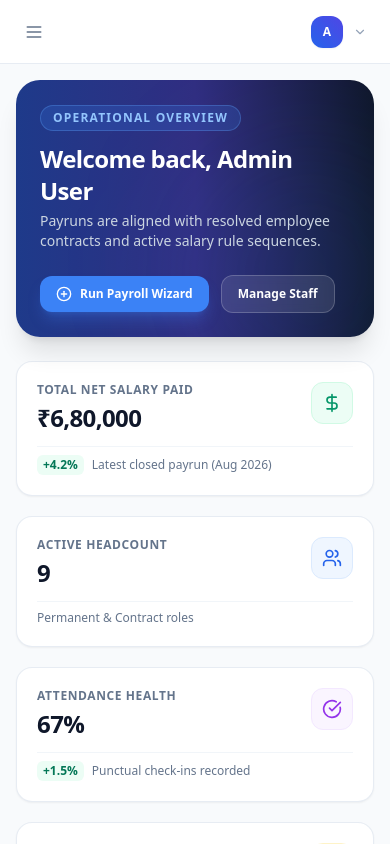
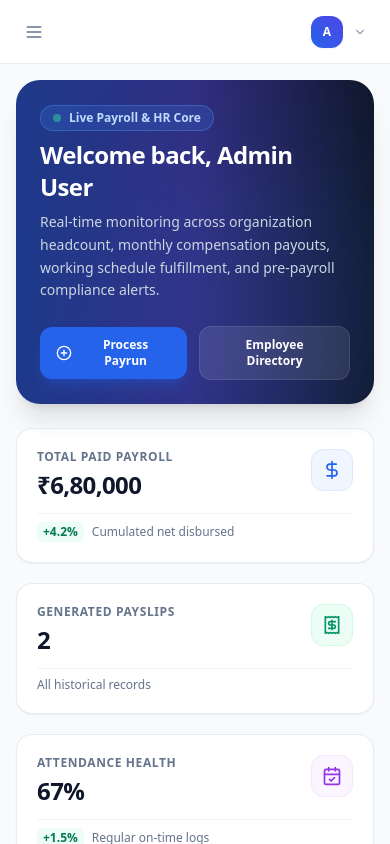
Before and after one commit to Avanti0/PeoplePay360_Team301, a React (Vite) app in the folder frontend/: page /dashboard in a window 390 px wide. Built offline with nearby package versions, Linux system fonts and the light colour scheme; no server answers.

Commit message:
Remove Salary Trend & Payouts Chart from dashboard view

```diff
--- a/frontend/src/pages/dashboard/DashboardPage.tsx
+++ b/frontend/src/pages/dashboard/DashboardPage.tsx
@@ -80,7 +80,6 @@ export const DashboardPage: React.FC = () => {
   };
 
   const maxDeptCost = Math.max(...deptCosts.map((d) => d.cost), 1);
-  const maxTrendGross = Math.max(...salaryTrend.map((t) => t.gross), 1);
 
   if (isLoading) {
     return (
@@ -98,93 +97,87 @@ export const DashboardPage: React.FC = () => {
       {/* Welcome Banner */}
       <div className="bg-gradient-to-r from-blue-900 via-indigo-900 to-slate-900 rounded-3xl p-6 md:p-8 text-white shadow-xl relative overflow-hidden">
         <div className="relative z-10 flex flex-col md:flex-row md:items-center justify-between gap-6">
-          <div>
-            <span className="inline-block text-xs font-bold uppercase tracking-widest text-blue-300 bg-blue-500/20 px-3 py-1 rounded-full border border-blue-400/30 mb-3">
-              Operational Overview
-            </span>
-            <h2 className="text-2xl md:text-3xl font-extrabold tracking-tight">
-              Welcome back, {user?.employeeName || 'Operations Lead'}
-            </h2>
-            <p className="text-slate-300 text-sm mt-1 max-w-xl">
-              Payruns are aligned with resolved employee contracts and active salary rule sequences.
+          <div className="space-y-2">
+            <div className="inline-flex items-center gap-2 px-3 py-1 rounded-full bg-blue-500/20 border border-blue-400/30 text-blue-200 text-xs font-semibold backdrop-blur-sm">
+              <span className="w-2 h-2 rounded-full bg-emerald-400 animate-pulse" />
+              Live Payroll & HR Core
+            </div>
+            <h1 className="text-2xl md:text-3xl font-extrabold tracking-tight">
+              Welcome back, {user?.employeeName || user?.username || 'Administrator'}
+            </h1>
+            <p className="text-slate-300 text-sm max-w-2xl leading-relaxed">
+              Real-time monitoring across organization headcount, monthly compensation payouts,
+              working schedule fulfillment, and pre-payroll compliance alerts.
             </p>
           </div>
 
-          <div className="flex flex-wrap items-center gap-3">
-            {hasRole('hr_payroll_user') && (
+          <div className="flex items-center gap-3 shrink-0">
             <button
               onClick={() => navigate('/payruns')}
-                className="px-4 py-2.5 rounded-xl bg-blue-500 hover:bg-blue-600 text-white text-xs font-bold flex items-center gap-2 shadow-lg shadow-blue-500/30 transition-all"
+              className="px-4 py-2.5 rounded-xl bg-blue-600 hover:bg-blue-500 text-white font-semibold text-xs shadow-lg shadow-blue-600/30 flex items-center gap-2 transition-all cursor-pointer"
             >
               <PlusCircle className="w-4 h-4" />
-                <span>Run Payroll Wizard</span>
+              <span>Process Payrun</span>
             </button>
-            )}
-            {hasRole('hr_manager') && (
             <button
               onClick={() => navigate('/employees')}
-                className="px-4 py-2.5 rounded-xl bg-white/10 hover:bg-white/20 text-white text-xs font-bold border border-white/20 backdrop-blur-sm transition-all"
+              className="px-4 py-2.5 rounded-xl bg-white/10 hover:bg-white/20 text-white font-semibold text-xs border border-white/10 backdrop-blur-sm transition-all cursor-pointer"
             >
-                Manage Staff
+              <span>Employee Directory</span>
             </button>
-            )}
           </div>
         </div>
-
-        {/* Decorative background circle */}
-        <div className="absolute -right-16 -bottom-16 w-64 h-64 bg-blue-500/10 rounded-full blur-3xl pointer-events-none" />
+        <div className="absolute -right-16 -bottom-16 w-80 h-80 bg-blue-500/10 rounded-full blur-3xl pointer-events-none" />
       </div>
 
       {/* KPI Cards Grid */}
-      <div className="grid grid-cols-1 sm:grid-cols-2 lg:grid-cols-4 gap-5">
+      <div className="grid grid-cols-1 md:grid-cols-2 lg:grid-cols-4 gap-5">
         <KpiCard
-          title="Total Net Salary Paid"
+          title="Total Paid Payroll"
           value={formatCurrency(kpis?.totalNetSalaryPaid || 0)}
-          subtitle="Latest closed payrun (Aug 2026)"
+          subtitle="Cumulated net disbursed"
           icon={DollarSign}
+          color="blue"
+          trend={{ value: '+4.2%', isPositive: true }}
+        />
+        <KpiCard
+          title="Generated Payslips"
+          value={kpis?.payslipsGenerated || 0}
+          subtitle="All historical records"
+          icon={Receipt}
           color="emerald"
-          trend={{ value: '+4.2%', isPositive: true }}
-          onClick={() => navigate('/payruns')}
+        />
+        <KpiCard
+          title="Attendance Health"
+          value={`${kpis?.attendanceHealthPercentage || 100}%`}
+          subtitle="Regular on-time logs"
+          icon={CalendarCheck}
+          color="purple"
+          trend={{ value: '+1.5%', isPositive: true }}
         />
         <KpiCard
           title="Active Headcount"
           value={kpis?.activeEmployeesCount || 0}
-          subtitle="Permanent & Contract roles"
+          subtitle="Full-time active contracts"
           icon={Users}
-          color="blue"
-          onClick={() => navigate('/employees')}
-        />
-        <KpiCard
-          title="Attendance Health"
-          value={`${kpis?.attendanceHealthPercentage || 92}%`}
-          subtitle="Punctual check-ins recorded"
-          icon={CheckCircle}
-          color="purple"
-          trend={{ value: '+1.5%', isPositive: true }}
-          onClick={() => navigate('/attendance')}
-        />
-        <KpiCard
-          title="Approved Time Off"
-          value={`${kpis?.approvedTimeOffDays || 0} Days`}
-          subtitle={`${kpis?.pendingLeaveRequestsCount || 0} requests awaiting review`}
-          icon={CalendarCheck}
           color="amber"
-          onClick={() => navigate('/time-off')}
         />
       </div>
 
-      {/* Secondary KPI Row */}
-      <div className="grid grid-cols-1 sm:grid-cols-3 gap-5">
+      {/* Secondary Operational Metrics */}
+      <div className="grid grid-cols-1 md:grid-cols-3 gap-5">
         <div className="bg-white rounded-2xl border border-slate-200/80 p-5 flex items-center gap-4">
           <div className="p-3 rounded-xl bg-blue-50 text-blue-600 border border-blue-100">
-            <Receipt className="w-6 h-6" />
+            <Clock className="w-6 h-6" />
           </div>
           <div>
             <p className="text-xs text-slate-500 font-semibold uppercase tracking-wider">
-              Payslips Generated
+              Pending Leave Approvals
             </p>
-            <p className="text-xl font-bold text-slate-900">{kpis?.payslipsGenerated || 0}</p>
-            <p className="text-[11px] text-slate-400">All periods combined</p>
+            <p className="text-xl font-bold text-slate-900">
+              {kpis?.pendingLeaveRequestsCount || 0}
+            </p>
+            <p className="text-[11px] text-slate-400">Awaiting management action</p>
           </div>
         </div>
 
@@ -194,7 +187,7 @@ export const DashboardPage: React.FC = () => {
           </div>
           <div>
             <p className="text-xs text-slate-500 font-semibold uppercase tracking-wider">
-              Avg Employee Net Salary
+              Average Net Salary
             </p>
             <p className="text-xl font-bold text-slate-900">
               {formatCurrency(kpis?.averageSalary || 0)}
@@ -217,79 +210,20 @@ export const DashboardPage: React.FC = () => {
         </div>
       </div>
 
-      {/* Analytics & Alerts Grid */}
-      <div className="grid grid-cols-1 lg:grid-cols-3 gap-6">
-        {/* Monthly Net Salary Trend Chart */}
-        <div className="lg:col-span-2 bg-white rounded-2xl border border-slate-200/80 p-6 shadow-sm">
-          <div className="flex items-center justify-between mb-6">
-            <div>
-              <h3 className="text-base font-bold text-slate-900">Salary Trend & Payouts</h3>
-              <p className="text-xs text-slate-500">Gross vs Net monthly distribution</p>
-            </div>
-            <span className="text-xs font-semibold text-slate-500 bg-slate-100 px-2.5 py-1 rounded-lg">
-              Last 5 Months
-            </span>
-          </div>
-
-          {/* SVG Bar / Trend Chart */}
-          <div className="space-y-4">
-            <div className="h-56 flex items-end gap-6 pt-4 px-2 border-b border-slate-100">
-              {salaryTrend.map((item) => {
-                const grossHeightPercent = Math.round((item.gross / maxTrendGross) * 100);
-                const netHeightPercent = Math.round((item.net / maxTrendGross) * 100);
-
-                return (
-                  <div key={item.month} className="flex-1 flex flex-col items-center h-full justify-end group">
-                    <div className="w-full flex items-end justify-center gap-1.5 h-full">
-                      {/* Gross Bar */}
-                      <div
-                        style={{ height: `${grossHeightPercent}%` }}
-                        className="w-1/2 max-w-[28px] bg-blue-200 hover:bg-blue-300 rounded-t-lg transition-all relative group/bar"
-                      >
-                        <div className="absolute -top-8 left-1/2 -translate-x-1/2 bg-slate-900 text-white text-[10px] py-1 px-1.5 rounded opacity-0 group-hover/bar:opacity-100 transition-opacity pointer-events-none whitespace-nowrap z-10">
-                          Gross: {formatCurrency(item.gross)}
-                        </div>
-                      </div>
-                      {/* Net Bar */}
-                      <div
-                        style={{ height: `${netHeightPercent}%` }}
-                        className="w-1/2 max-w-[28px] bg-blue-600 hover:bg-blue-700 rounded-t-lg transition-all relative group/bar"
-                      >
-                        <div className="absolute -top-8 left-1/2 -translate-x-1/2 bg-slate-900 text-white text-[10px] py-1 px-1.5 rounded opacity-0 group-hover/bar:opacity-100 transition-opacity pointer-events-none whitespace-nowrap z-10">
-                          Net: {formatCurrency(item.net)}
-                        </div>
-                      </div>
-                    </div>
-                    <span className="text-[11px] font-semibold text-slate-600 mt-2 truncate max-w-[70px]">
-                      {item.month.split(' ')[0]}
-                    </span>
-                  </div>
-                );
-              })}
-            </div>
-
-            {/* Legend */}
-            <div className="flex items-center justify-center gap-6 pt-2 text-xs font-medium text-slate-600">
-              <div className="flex items-center gap-2">
-                <span className="w-3 h-3 rounded-md bg-blue-200" />
-                <span>Gross Payout</span>
-              </div>
-              <div className="flex items-center gap-2">
-                <span className="w-3 h-3 rounded-md bg-blue-600" />
-                <span>Net Credited to Employees</span>
-              </div>
-            </div>
-          </div>
-        </div>
-
       {/* Salary Cost by Department */}
-        <div className="bg-white rounded-2xl border border-slate-200/80 p-6 shadow-sm flex flex-col justify-between">
-          <div>
+      <div className="bg-white rounded-2xl border border-slate-200/80 p-6 shadow-sm">
         <div className="flex items-center justify-between mb-4">
           <div>
             <h3 className="text-base font-bold text-slate-900">Cost by Department</h3>
             <p className="text-xs text-slate-500">Live allocation across units</p>
           </div>
+          <button
+            onClick={() => navigate('/employees')}
+            className="px-3.5 py-1.5 rounded-xl border border-slate-200 text-xs font-bold text-slate-700 hover:bg-slate-50 flex items-center gap-1.5 transition-colors"
+          >
+            <span>View Department Hierarchy</span>
+            <ArrowRight className="w-3.5 h-3.5" />
+          </button>
         </div>
 
         <div className="space-y-4 mt-4">
@@ -314,16 +248,6 @@ export const DashboardPage: React.FC = () => {
               </div>
             );
           })}
-            </div>
-          </div>
-
-          <button
-            onClick={() => navigate('/employees')}
-            className="w-full mt-6 py-2.5 rounded-xl border border-slate-200 text-xs font-bold text-slate-700 hover:bg-slate-50 flex items-center justify-center gap-1.5 transition-colors"
-          >
-            <span>View Department Hierarchy</span>
-            <ArrowRight className="w-3.5 h-3.5" />
-          </button>
         </div>
       </div>
 
```
Lines whose indentation alone changed are shown as unchanged.
